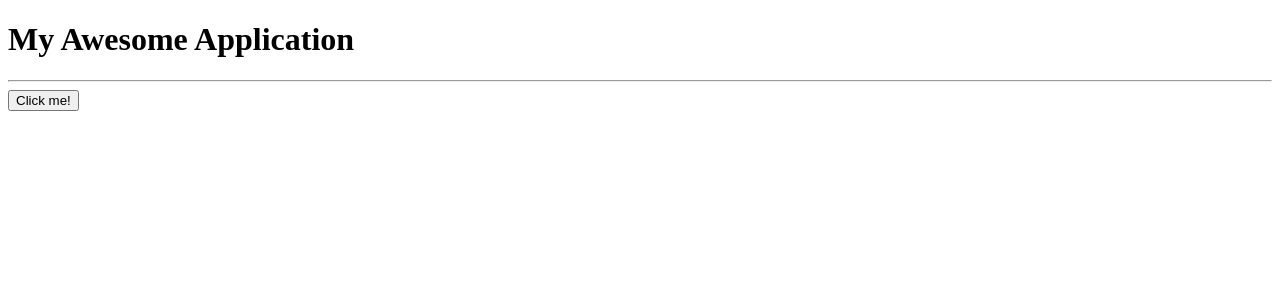
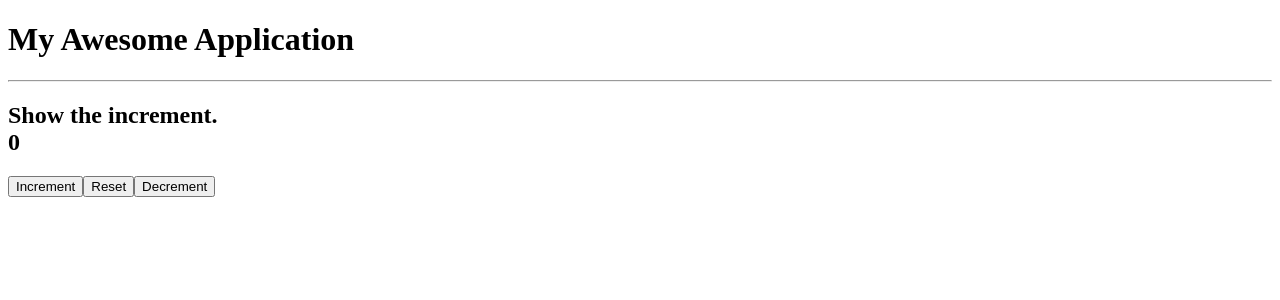
Before and after one commit to Giusp94/React, a React (Vite) app: page / in a window 1280 px wide. Shown: the top 300 px of the page. Built offline with nearby package versions, Linux system fonts and the light colour scheme.

Commit message:
Added ex useState

```diff
--- a/src/App.jsx
+++ b/src/App.jsx
@@ -1,16 +1,11 @@
-import { AlertClock } from "./AlertClock";
+import { Counter } from "./Counter";
 
 export function App() {
-  function handleShowTime() {
-    const time = new Date();
-    alert(`The time is ${time.toLocaleTimeString()}`);
-  }
-
   return (
     <div>
       <h1>My Awesome Application</h1>
       <hr />
-      <AlertClock label="Click me!" onClick={handleShowTime} />
+      <Counter initialValue={0} incrementImport={1} />
     </div>
   );
 }
--- /dev/null
+++ b/src/Counter.jsx
@@ -0,0 +1,39 @@
+import { useState } from "react";
+import { CounterDisplay } from "./CounterDisplay";
+
+export function Counter({ initialValue = 0, incrementImport = 1 }) {
+  const [counter, setCount] = useState(initialValue);
+
+  function handleCounterIncrement() {
+    setCount((c) => c + incrementImport);
+  }
+  function handleCounterReset() {
+    setCount(initialValue);
+  }
+  function handleCounterDecrement() {
+    setCount((c) => c - incrementImport);
+  }
+  return (
+    <div>
+      <CounterDisplay counter={counter} />
+      <button onClick={handleCounterIncrement}>Increment</button>
+      <button onClick={handleCounterReset}>Reset</button>
+      <button onClick={handleCounterDecrement}>Decrement</button>
+    </div>
+  );
+}
+
+/*Risposte alle domande
+- When calling "setter" function to increment the counter, should the parameter be a function or an immediate value?
+Nel mio caso è una funzione, se il codice all'interno di handleCounterIncrement o handleCounterDecrement fosse stato:
+
+function handleCounterIncrement() {
+    setCount(counter + incrementImport);
+  }
+
+allora il parametro sarebbe stato un valore immediato.
+-Why?
+Perchè il parametro della funzione setCount è un arrow function, mentre se fosse stato come nell'esempio della
+risposta precedente il parametro sarebbe stato il counter che è il valore immediato ricevuto da setUse, che viene
+salvato con un nuovo valore ogni volta che la funzione handleCounterIncrement viene richiamata.
+ */
--- /dev/null
+++ b/src/CounterDisplay.jsx
@@ -0,0 +1,11 @@
+export function CounterDisplay({ counter }) {
+  return (
+    <div>
+      <h2>
+        Show the increment.
+        <br />
+        {counter}
+      </h2>
+    </div>
+  );
+}
```
